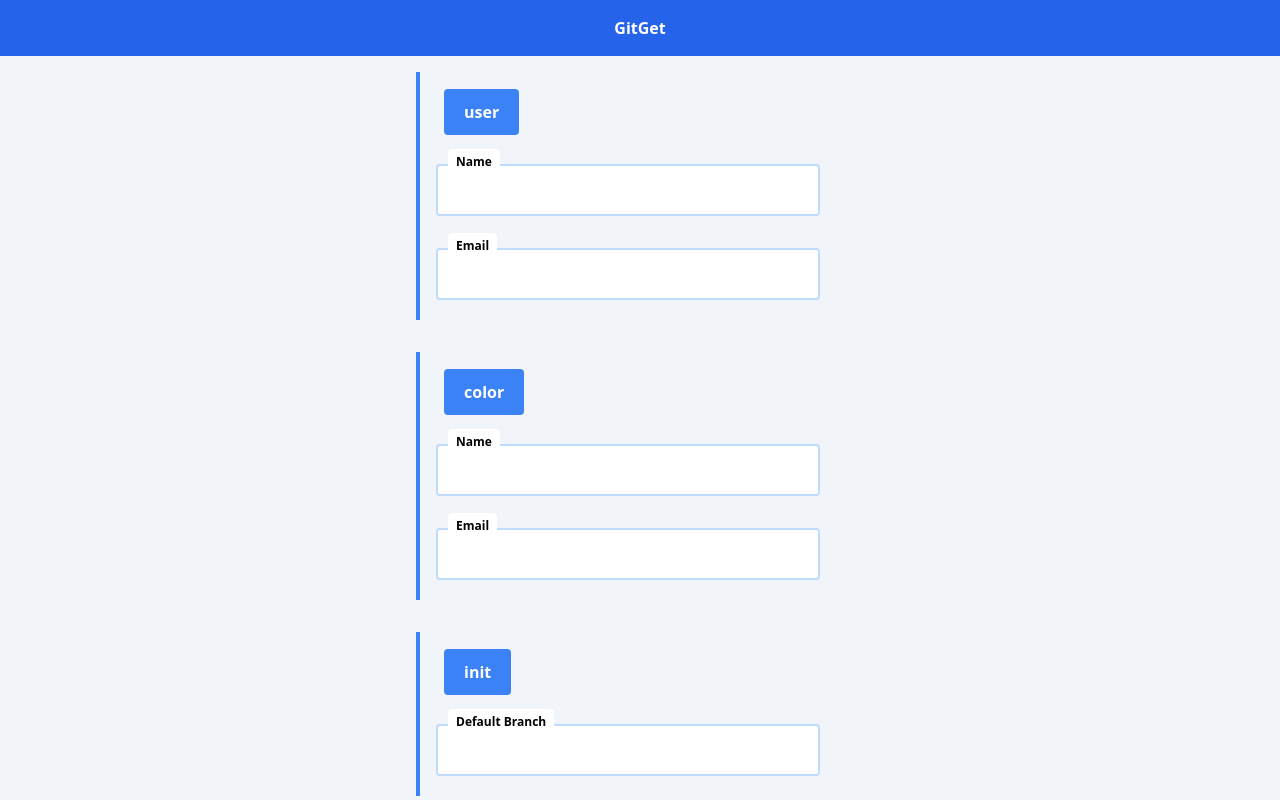
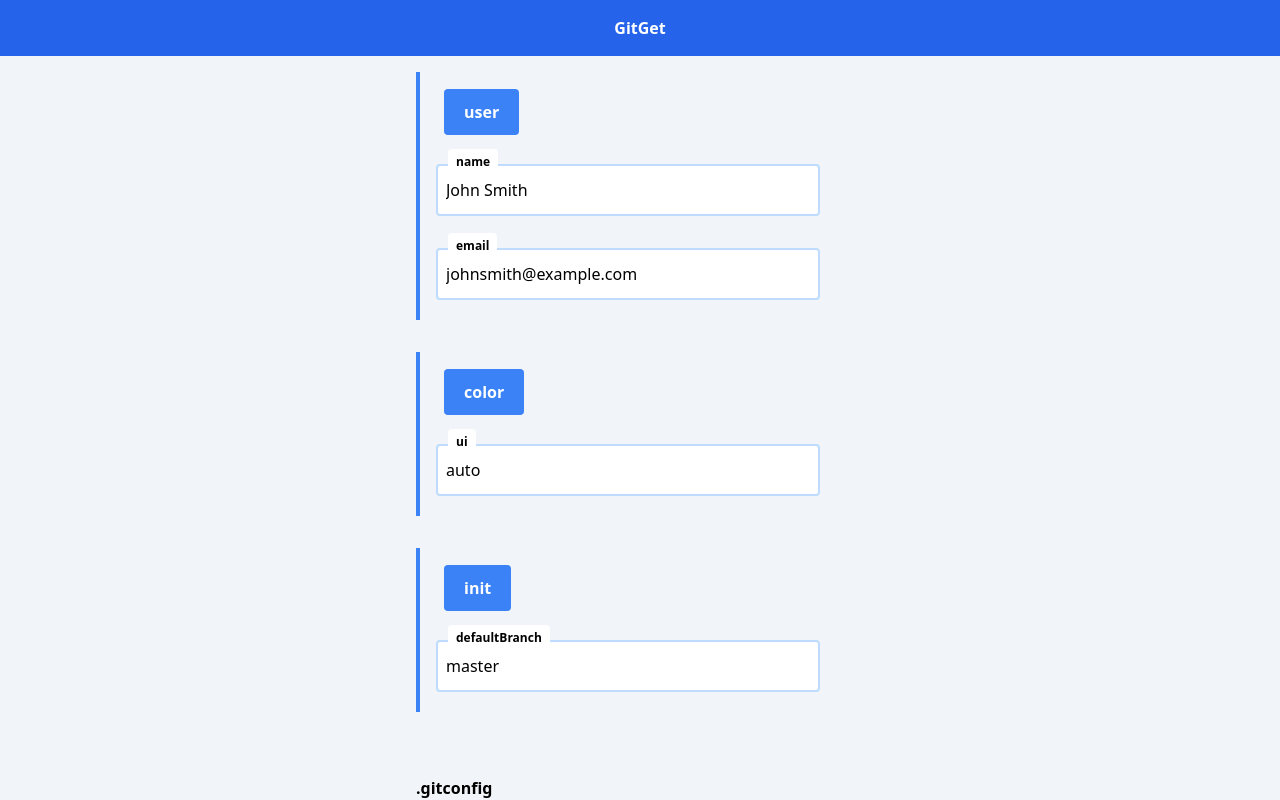
Before and after one commit to iaseth/gitget, a React (Vite) app: page / in a window 1280 px wide. Shown: the top 800 px of the page. Built offline with nearby package versions, Linux system fonts and the light colour scheme.

Commit message:
Saved gitignore structure to sections.json

```diff
--- a/index.html
+++ b/index.html
@@ -4,7 +4,7 @@
 		<meta charset="UTF-8" />
 		<link rel="icon" type="image/svg+xml" href="/vite.svg" />
 		<meta name="viewport" content="width=device-width, initial-scale=1.0" />
-		<title>Vite + React</title>
+		<title>GitGet</title>
 	</head>
 	<body>
 		<div id="root"></div>
--- a/package.json
+++ b/package.json
@@ -4,7 +4,7 @@
   "version": "0.0.0",
   "type": "module",
   "scripts": {
-    "dev": "vite",
+    "dev": "vite --host",
     "build": "vite build",
     "preview": "vite preview"
   },
--- a/src/App/App.jsx
+++ b/src/App/App.jsx
@@ -7,8 +7,31 @@ import Input from './Input/Input';
 import Output from './Output/Output';
 import Footer from './Footer/Footer';
 
+import {sections} from './sections.json';
+
+// add computed properties
+sections.forEach(s => {
+	s.props.forEach(p => {
+		p.section = s.name;
+		p.fullname = `${p.section}.${p.name}`;
+		p.defaultValue = p.values[0] || "";
+	});
+});
+
+// collects all props into a single array
+const PROPS_ARRAY = sections.flatMap(s => s.props);
+
+// collects all props into an object
+const PROPS_OBJECT = {};
+PROPS_ARRAY.forEach(p => PROPS_OBJECT[p.fullname] = p);
+
+// default value for props state
+const DEFAULT_PROPS_OBJECT = {};
+PROPS_ARRAY.forEach(p => DEFAULT_PROPS_OBJECT[p.fullname] = p.defaultValue);
+
+
 function App () {
-	const [props, setProps] = React.useState({});
+	const [props, setProps] = React.useState(DEFAULT_PROPS_OBJECT);
 	const setProp = (prop, val) => setProps({
 		...props,
 		[prop]: val
@@ -20,8 +43,8 @@ function App () {
 		<div className="bg-red-300">
 			<Header />
 
-			<Input {...{props, setProp}} />
-			<Output {...{props}} />
+			<Input {...{props, setProp, sections}} />
+			<Output {...{props, sections}} />
 
 			<Footer />
 		</div>
--- a/src/App/Input/Input.jsx
+++ b/src/App/Input/Input.jsx
@@ -3,23 +3,11 @@ import TextInput from './TextInput';
 
 
 
-export default function Input ({props, setProp}) {
+export default function Input ({props, setProp, sections}) {
 
 	return (
 		<main className="py-4 bg-slate-100 space-y-8">
-			<InputSection title="user">
-				<TextInput title="Name" x={props.name} setX={x => setProp('name', x)} />
-				<TextInput title="Email" x={props.email} setX={x => setProp('email', x)} />
-			</InputSection>
-
-			<InputSection title="color">
-				<TextInput title="Name" x={props.name} setX={x => setProp('name', x)} />
-				<TextInput title="Email" x={props.email} setX={x => setProp('email', x)} />
-			</InputSection>
-
-			<InputSection title="init">
-				<TextInput title="Default Branch" x={props.defaultBranch} setX={x => setProp('defaultBranch', x)} />
-			</InputSection>
+			{sections.map(section => <InputSection key={section.name} {...{props, setProp, section}} />)}
 		</main>
 	);
 }
--- a/src/App/Input/InputSection.jsx
+++ b/src/App/Input/InputSection.jsx
@@ -1,17 +1,24 @@
 import React from 'react';
+
+import TextInput from './TextInput';
 
 
 
-export default function InputSection ({title, children}) {
+export default function InputSection ({props, setProp, section}) {
+	console.log(section);
 	const [expanded, setExpanded] = React.useState(true);
 	const toggle = () => setExpanded(x => !x);
 
 	return (
 		<section className="container px-4 py-3 border-l-4 border-blue-500">
 			<h4 className="px-2 py-4">
-				<span className="bg-blue-500 text-white px-5 py-3 rounded select-none cursor-pointer" onClick={toggle}>{title}</span>
+				<span className="bg-blue-500 text-white px-5 py-3 rounded select-none cursor-pointer" onClick={toggle}>{section.name}</span>
 			</h4>
-			{expanded && children}
+
+			{expanded && section.props.map(p => <TextInput key={p.fullname}
+				title={p.name}
+				x={props[p.fullname]}
+				setX={x => setProp(p.fullname, x)} />)}
 		</section>
 	);
 }
--- /dev/null
+++ b/src/App/sections.json
@@ -0,0 +1,35 @@
+{
+	"sections": [
+		{
+			"name": "user",
+			"props": [
+				{
+					"name": "name",
+					"values": ["John Smith"]
+				},
+				{
+					"name": "email",
+					"values": ["johnsmith@example.com"]
+				}
+			]
+		},
+		{
+			"name": "color",
+			"props": [
+				{
+					"name": "ui",
+					"values": ["auto"]
+				}
+			]
+		},
+		{
+			"name": "init",
+			"props": [
+				{
+					"name": "defaultBranch",
+					"values": ["master", "main"]
+				}
+			]
+		}
+	]
+}
```
